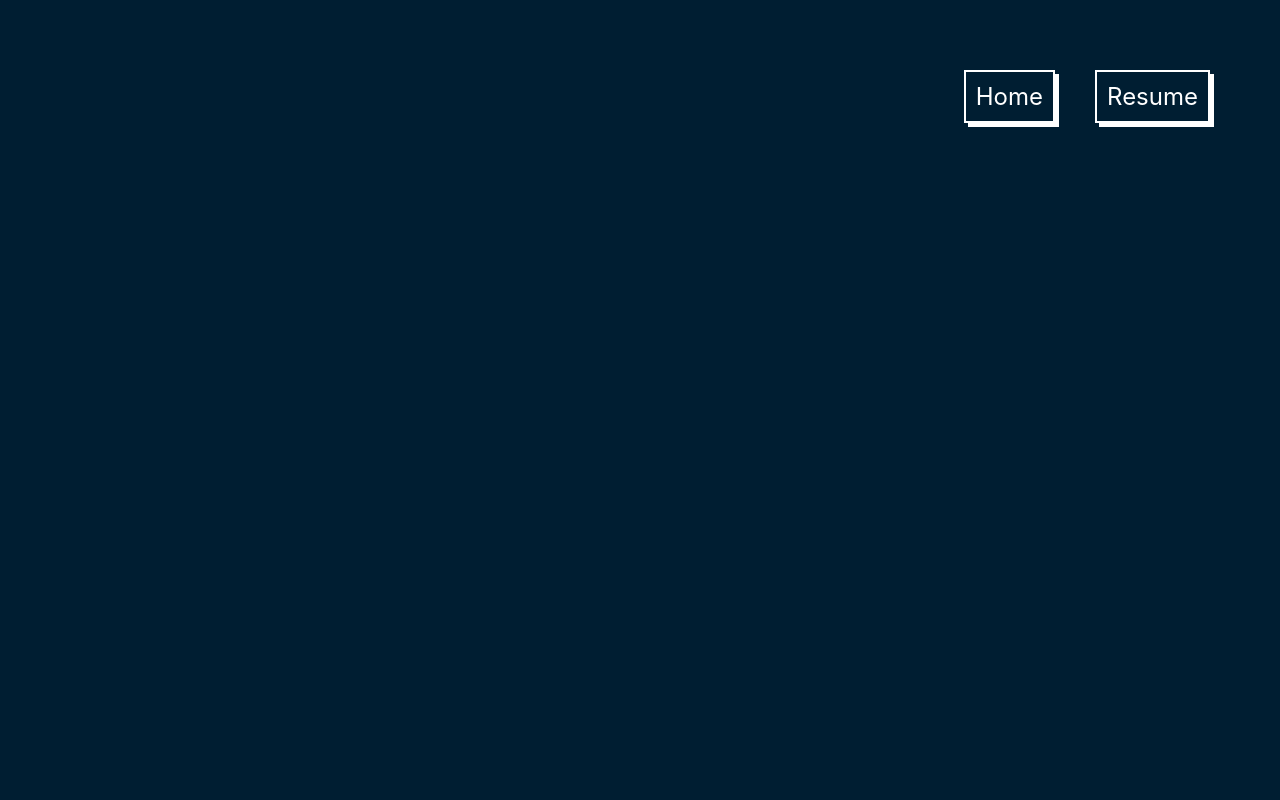
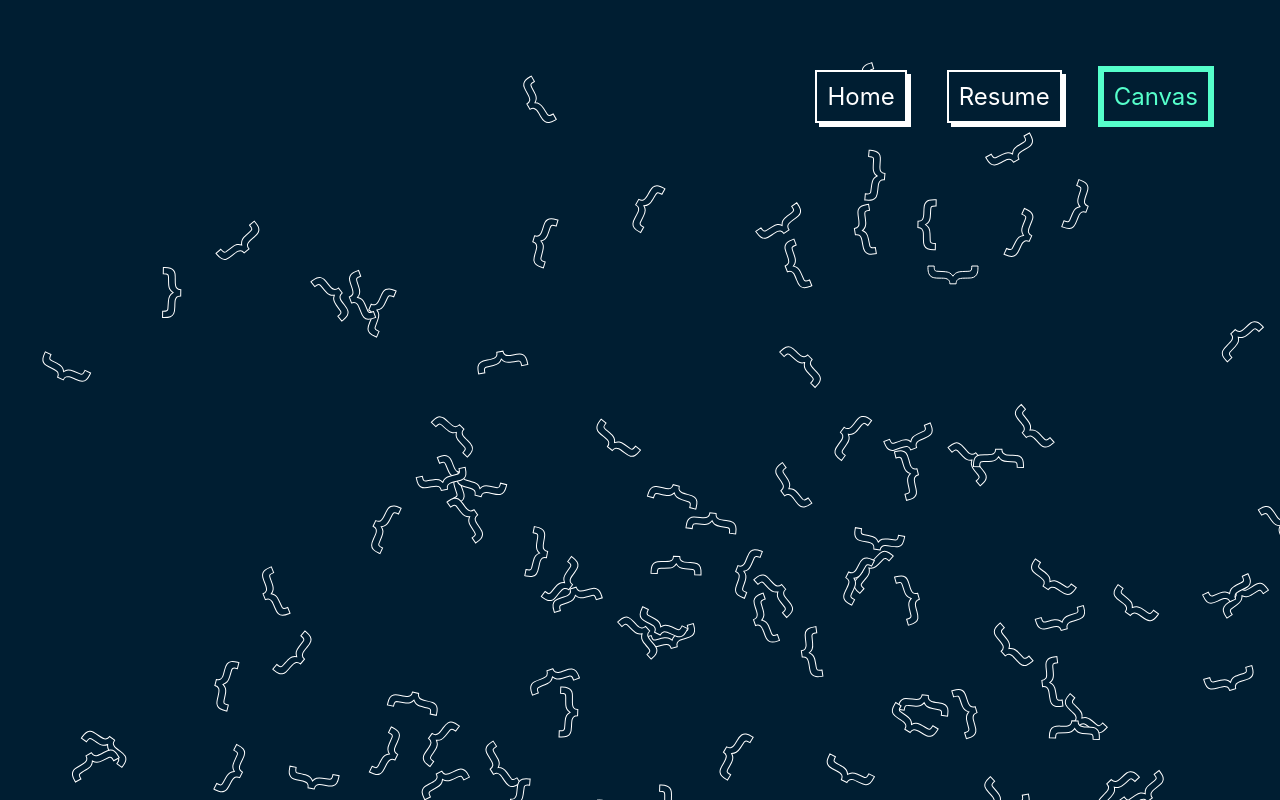
Before and after one commit to namfal/portfolio, a Vue app: page /canvas in a window 1280 px wide. Built offline with nearby package versions, Linux system fonts and the light colour scheme.

Commit message:
added a temporary canvas page

```diff
--- a/src/components/Navigation.vue
+++ b/src/components/Navigation.vue
@@ -2,6 +2,7 @@
     <nav class="navigation">
         <router-link :to="{ name: 'Home' }" exact class="link">Home</router-link>
         <router-link :to="{ name: 'Resume' }" class="link">Resume</router-link>
+        <router-link :to="{ name: 'Canvas' }" class="link">Canvas</router-link>
     </nav>
 </template>
 
--- a/src/router.js
+++ b/src/router.js
@@ -1,6 +1,7 @@
 import VueRouter from 'vue-router'
 import Home from './views/Home'
 import Resume from './views/Resume'
+import TempCanvas from './views/TempCanvas'
 
 const routes = [
     {
@@ -9,14 +10,14 @@ const routes = [
         component: Home
     },
     {
-        path: '/home',
-        name: 'Home',
-        component: Home
-    },
-    {
         path: '/resume',
         name: 'Resume',
         component: Resume
+    },
+    {
+        path: '/canvas',
+        name: 'Canvas',
+        component: TempCanvas
     }
 ]
 
--- /dev/null
+++ b/src/views/TempCanvas.vue
@@ -0,0 +1,20 @@
+<template>
+    <div class="container">
+        <Canvas></Canvas>
+    </div>
+</template>
+
+<script>
+    import Canvas from '../components/Canvas.vue'
+
+    export default {
+        name: 'TempCanvas',
+        components: {
+            Canvas
+        }
+    }
+</script>
+
+<style scoped>
+
+</style>
```
